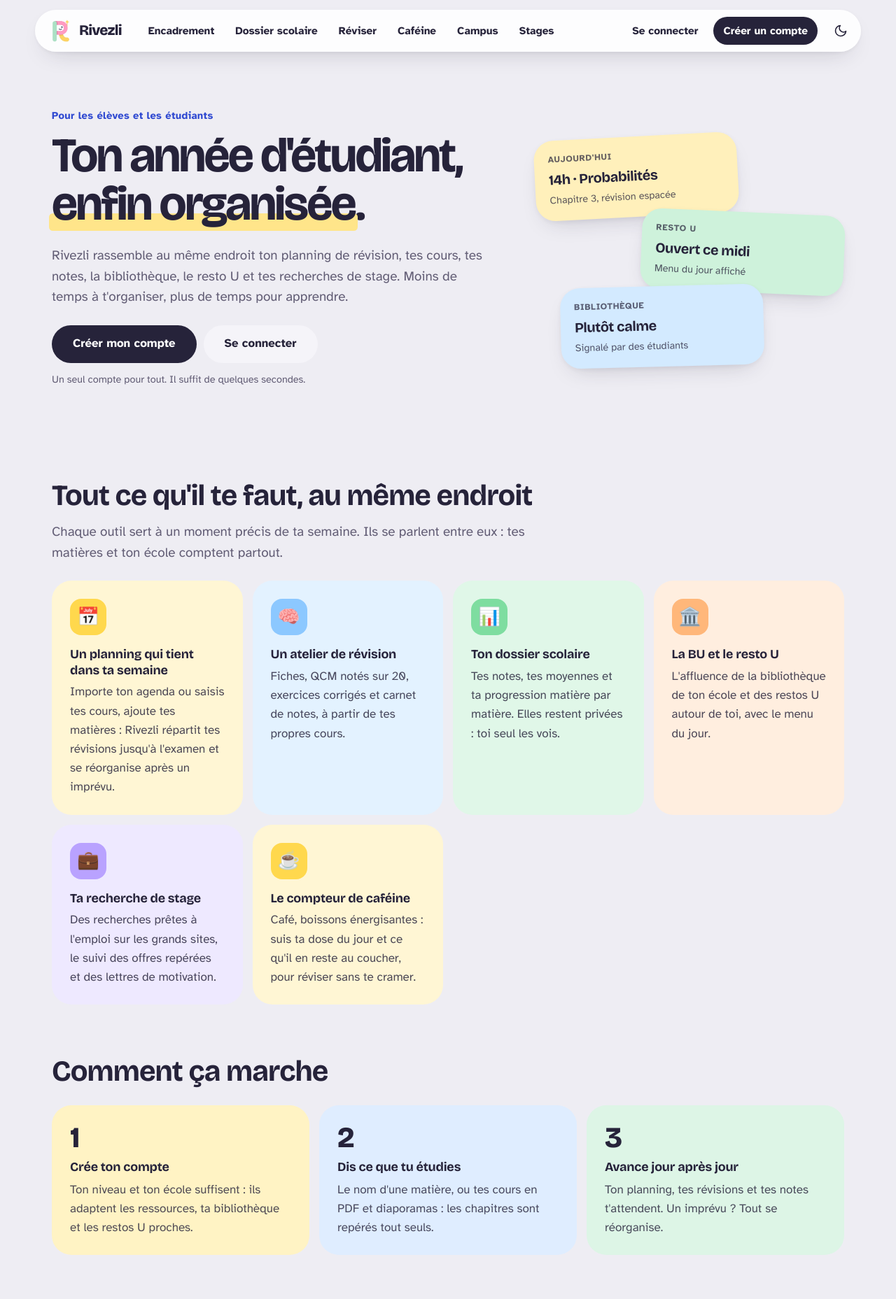
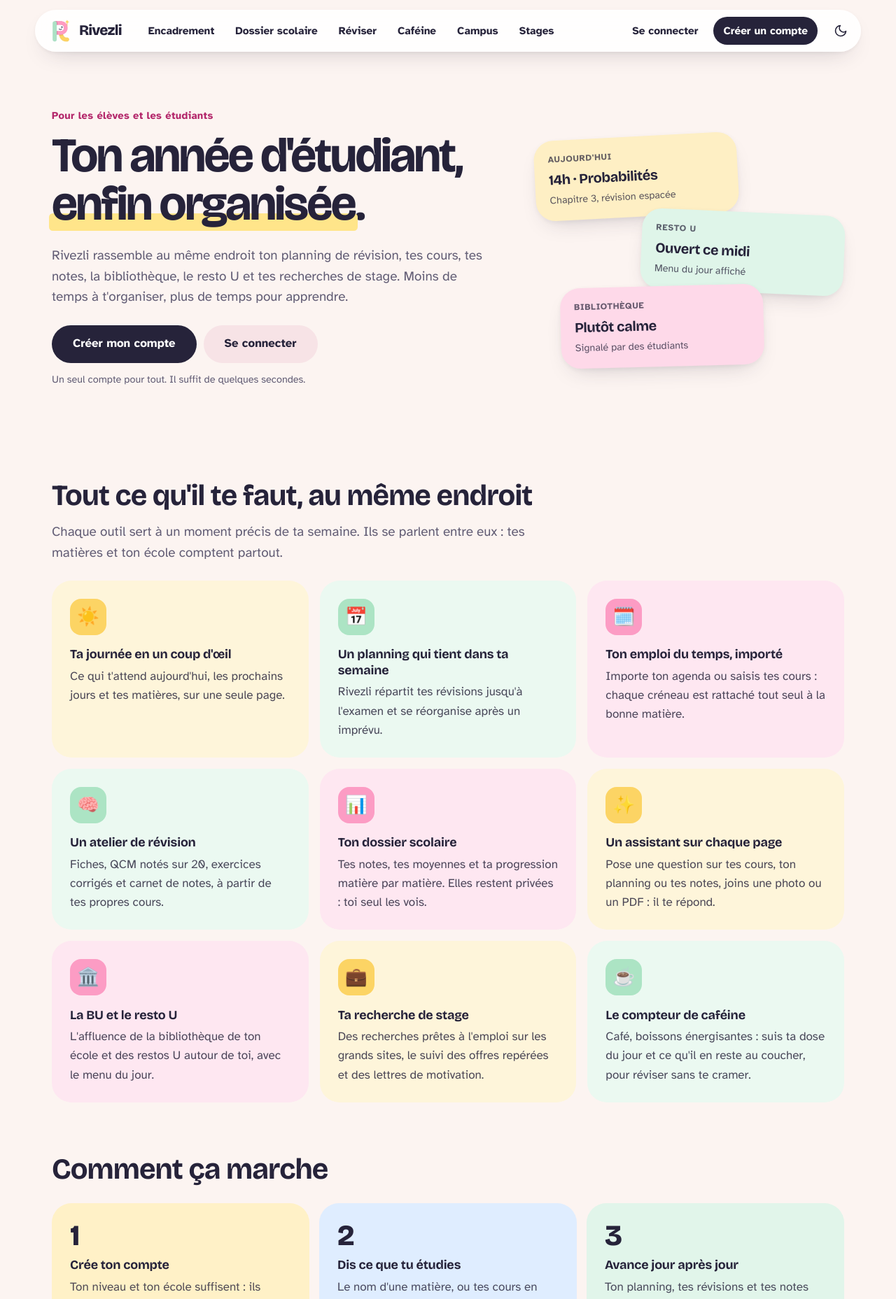
Before and after one commit to OzeelCharles/night_shift_hackathon2026, a Flask app: page / in a window 1280 px wide. Shown: the top 1857 px of the page at 70% size. Run offline with Flask 3, Linux system fonts and the light colour scheme; some libraries are stand-ins or nearby versions.

Commit message:
Charte graphique aux couleurs du logo et outils en grille 3 x 3
Accent framboise, fond crème rosé, surligneurs jaune/menthe/rose du logo (thèmes clair et sombre).
Accueil : 9 outils en 3 x 3, teintes réparties pour qu'aucune ne se répète dans une ligne ou une colonne.

Co-Authored-By: Claude Sonnet 5.5 <noreply@anthropic.com>

```diff
--- a/backend/controllers/main.py
+++ b/backend/controllers/main.py
@@ -12,33 +12,43 @@ from . import flash_report
 bp = Blueprint("main", __name__)
 
 
-# Vitrine de la page d'accueil : (route de la fonctionnalité, icône, titre, texte, couleur de surligneur 0-5).
-# Une carte n'apparaît que si la fonctionnalité est activée (backend/config.py) : retirer une fonctionnalité,
-# ou en brancher une nouvelle (ajouter sa ligne ici), met la page à jour sans autre changement.
+# Vitrine de la page d'accueil : (route de la fonctionnalité, icône, titre, texte, la carte mène-t-elle à une page ?).
+# Neuf outils = une grille de 3 × 3. Une carte n'apparaît que si la fonctionnalité est activée (backend/config.py).
+# Pour en ajouter un dixième, en retirer un autre : la grille doit rester à 9 cartes, sinon une ligne reste incomplète.
 SHOWCASE = [
+    ("main.dashboard", "☀️", "Ta journée en un coup d'œil",
+     "Ce qui t'attend aujourd'hui, les prochains jours et tes matières, sur une seule page.", True),
     ("planning.week", "📅", "Un planning qui tient dans ta semaine",
-     "Importe ton agenda ou saisis tes cours, ajoute tes matières : Rivezli répartit tes révisions jusqu'à l'examen "
-     "et se réorganise après un imprévu.", 0),
+     "Rivezli répartit tes révisions jusqu'à l'examen et se réorganise après un imprévu.", True),
+    ("agenda.index", "🗓️", "Ton emploi du temps, importé",
+     "Importe ton agenda ou saisis tes cours : chaque créneau est rattaché tout seul à la bonne matière.", True),
     ("revision.index", "🧠", "Un atelier de révision",
-     "Fiches, QCM notés sur 20, exercices corrigés et carnet de notes, à partir de tes propres cours.", 4),
+     "Fiches, QCM notés sur 20, exercices corrigés et carnet de notes, à partir de tes propres cours.", True),
     ("dossier.index", "📊", "Ton dossier scolaire",
-     "Tes notes, tes moyennes et ta progression matière par matière. Elles restent privées : toi seul les vois.", 1),
+     "Tes notes, tes moyennes et ta progression matière par matière. Elles restent privées : toi seul les vois.", True),
+    ("assistant.conversation", "✨", "Un assistant sur chaque page",
+     "Pose une question sur tes cours, ton planning ou tes notes, joins une photo ou un PDF : il te répond.", False),
     ("campus.index", "🏛️", "La BU et le resto U",
-     "L'affluence de la bibliothèque de ton école et des restos U autour de toi, avec le menu du jour.", 3),
+     "L'affluence de la bibliothèque de ton école et des restos U autour de toi, avec le menu du jour.", True),
     ("stages.index", "💼", "Ta recherche de stage",
-     "Des recherches prêtes à l'emploi sur les grands sites, le suivi des offres repérées et des lettres de motivation.", 5),
-    ("community.index", "💬", "La communauté",
-     "Un forum d'entraide (exercices, concours, orientation), des messages privés et le partage de polys et de diapos.", 2),
+     "Des recherches prêtes à l'emploi sur les grands sites, le suivi des offres repérées et des lettres de motivation.", True),
     ("caffeine.index", "☕", "Le compteur de caféine",
-     "Café, boissons énergisantes : suis ta dose du jour et ce qu'il en reste au coucher, pour réviser sans te cramer.", 0),
+     "Café, boissons énergisantes : suis ta dose du jour et ce qu'il en reste au coucher, pour réviser sans te cramer.", True),
 ]
+
+
+def _logo_color(position):
+    """Jaune, menthe ou rose (0, 1, 2) : décalés d'une teinte à chaque ligne de 3, aucune couleur ne se répète
+    dans une même ligne ni dans une même colonne."""
+    return (position + position // 3) % 3
 
 
 @bp.route("/")
 def index():
     """Page d'accueil de Rivezli : présentation des fonctionnalités pour les étudiants (frontend/templates/home.html)."""
-    features = [dict(endpoint=e, icon=i, title=t, text=x, hl=c) for e, i, t, x, c in SHOWCASE
-                if e in current_app.view_functions]
+    shown = [row for row in SHOWCASE if row[0] in current_app.view_functions]
+    features = [dict(endpoint=e, icon=i, title=t, text=x, link=link, hl=_logo_color(n))
+                for n, (e, i, t, x, link) in enumerate(shown)]
     donation_url = (current_app.config.get("DONATION_URL") or "").strip()
     return render_template("home.html", features=features,
                            donation_url=donation_url if donation_url.startswith("https://") else None)
--- a/frontend/static/style.css
+++ b/frontend/static/style.css
@@ -7,28 +8,29 @@
 /* ================================================================ jetons */
 :root {
   color-scheme: light;
-  --paper: #eeedf3;          /* fond */
+  --paper: #fcf4f1;          /* fond */
   --surface: #ffffff;        /* feuille */
-  --surface-2: #f5f4f9;      /* champ */
+  --surface-2: #fcf1f1;      /* champ */
+  --btn-soft: #f7e3e6;       /* bouton discret : se détache du fond crème */
   --graphite: #26233a;       /* texte */
   --muted: #625d75;
-  --ink: #2f49d1;            /* stylo bille : liens, focus */
-  --ink-strong: #2238a8;
-  --ink-soft: #e4e8fb;
+  --ink: #b3266a;            /* framboise (le rose du logo, foncé) : liens, focus */
+  --ink-strong: #8f1b52;
+  --ink-soft: #ffe3ee;
   --on-ink: #ffffff;
   --btn: #26233a; --on-btn: #ffffff;
-  --seyes: #ebe9f2;
-  --seyes-strong: #d6d3e3;
-  --margin: #c9305d;         /* rouge : examens, suppression, maintenant */
-  --line: #e6e4ee;
-  --line-strong: #cfcbdc;
+  --seyes: #f4e9ea;
+  --seyes-strong: #e4d6da;
+  --margin: #c63a1e;         /* vermillon : examens, suppression, maintenant (distinct de l'accent framboise) */
+  --line: #f0e4e4;
+  --line-strong: #dccdd1;
   --ok: #1d7a4b;
   --warn: #965800;
-  --up: #1d7a4b; --down: #c9305d;
-  --hl-0: #ffd84d; --hl-1: #7edda0; --hl-2: #ff9ec4; --hl-3: #ffb77a; --hl-4: #8cc8ff; --hl-5: #b9a2ff;
+  --up: #1d7a4b; --down: #c63a1e;
+  --hl-0: #fcd464; --hl-1: #ace4c4; --hl-2: #fc9cc4; --hl-3: #ffb77a; --hl-4: #8cc8ff; --hl-5: #b9a2ff;
   --hl-alpha: .42;
   --on-hl: #1d1b29;
-  --wash-0: #fff3c4; --wash-1: #ddf5e6; --wash-2: #ffe1ec; --wash-3: #ffe7d6; --wash-4: #dfedff; --wash-5: #eae3ff;
+  --wash-0: #fff1c7; --wash-1: #e1f5ea; --wash-2: #ffe3ee; --wash-3: #ffe7d6; --wash-4: #dfedff; --wash-5: #eae3ff;
   --mark: #ffe58a;           /* surligneur des cases remplies */
 
   --shadow-1: 0 1px 2px rgb(38 35 58 / .05);
@@ -177,7 +179,7 @@ main:focus { outline: none; }
        transition: transform var(--dur-fast) var(--ease-out), box-shadow var(--dur) var(--ease-out), background-color var(--dur-fast) var(--ease-out); }
 .btn:hover { box-shadow: var(--shadow-2); transform: translateY(-1px); }
 .btn:active { transform: scale(.97); box-shadow: none; }
-.btn-ghost { background: var(--surface-2); color: var(--graphite); }
+.btn-ghost { background: var(--btn-soft); color: var(--graphite); }
 .sheet .btn-ghost, .card .btn-ghost { background: var(--paper); }
 .btn-ghost:hover { background: var(--ink-soft); color: var(--ink); box-shadow: none; }
 .btn-danger { background: color-mix(in srgb, var(--margin) 12%, transparent); color: var(--margin); }
@@ -416,7 +418,7 @@ details.more > summary { color: var(--muted); font-size: .95rem; }
 
 .features, .how { margin-top: var(--s-8); }
 .features > h2, .how > h2, .final-cta > h2 { font-size: clamp(1.8rem, 3.6vw, 2.6rem); margin-bottom: .3em; }
-.feature-grid { list-style: none; padding: 0; margin: var(--s-5) 0 0; display: grid; grid-template-columns: repeat(auto-fill, minmax(265px, 1fr)); gap: 14px; }
+.feature-grid { list-style: none; padding: 0; margin: var(--s-5) 0 0; display: grid; grid-template-columns: repeat(3, minmax(0, 1fr)); gap: 16px; }   /* 3 × 3 */
 .feature { border-radius: var(--r-lg); background: color-mix(in srgb, var(--hl) 24%, var(--surface)); transition: transform var(--dur) var(--ease-out), box-shadow var(--dur) var(--ease-out); }
 .feature-body { display: flex; flex-direction: column; align-items: flex-start; height: 100%; padding: 26px; color: var(--graphite); text-decoration: none; }
 .feature-icon { display: grid; place-items: center; width: 52px; height: 52px; border-radius: 16px; font-size: 1.6rem; background: var(--hl); }
--- a/frontend/templates/home.html
+++ b/frontend/templates/home.html
@@ -23,7 +23,7 @@
   <div class="welcome-art" aria-hidden="true">
     <div class="art-card art-1 hl-0"><span class="art-label">Aujourd'hui</span><strong>14h · Probabilités</strong><span>Chapitre 3, révision espacée</span></div>
     <div class="art-card art-2 hl-1"><span class="art-label">Resto U</span><strong>Ouvert ce midi</strong><span>Menu du jour affiché</span></div>
-    <div class="art-card art-3 hl-4"><span class="art-label">Bibliothèque</span><strong>Plutôt calme</strong><span>Signalé par des étudiants</span></div>
+    <div class="art-card art-3 hl-2"><span class="art-label">Bibliothèque</span><strong>Plutôt calme</strong><span>Signalé par des étudiants</span></div>
   </div>
 </section>
 
@@ -33,12 +33,12 @@
   <ul class="feature-grid">
     {% for f in features %}
     <li class="feature hl-{{ f.hl }}">
-      {% if g.user %}<a class="feature-body" href="{{ url_for(f.endpoint) }}">{% else %}<div class="feature-body">{% endif %}
+      {% if g.user and f.link %}<a class="feature-body" href="{{ url_for(f.endpoint) }}">{% else %}<div class="feature-body">{% endif %}
         <span class="feature-icon" aria-hidden="true">{{ f.icon }}</span>
         <h3>{{ f.title }}</h3>
         <p>{{ f.text }}</p>
-        {% if g.user %}<span class="feature-go">Ouvrir <span aria-hidden="true">→</span></span>{% endif %}
-      {% if g.user %}</a>{% else %}</div>{% endif %}
+        {% if g.user and f.link %}<span class="feature-go">Ouvrir <span aria-hidden="true">→</span></span>{% endif %}
+      {% if g.user and f.link %}</a>{% else %}</div>{% endif %}
     </li>
     {% endfor %}
   </ul>
```
Also changed, not shown: other parts of frontend/static/style.css (+14 -11 lines), backend/tests/test_architecture.py (+20 -4 lines).
